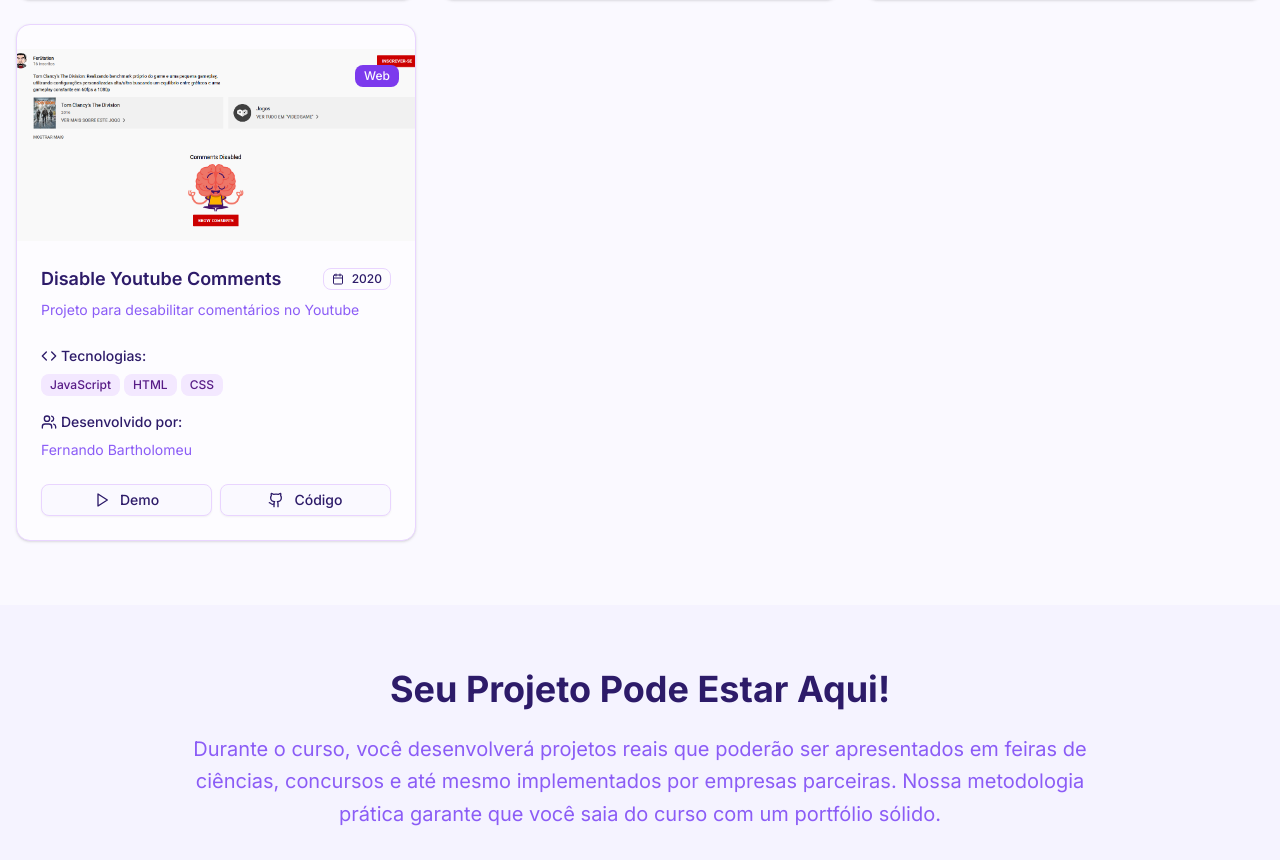
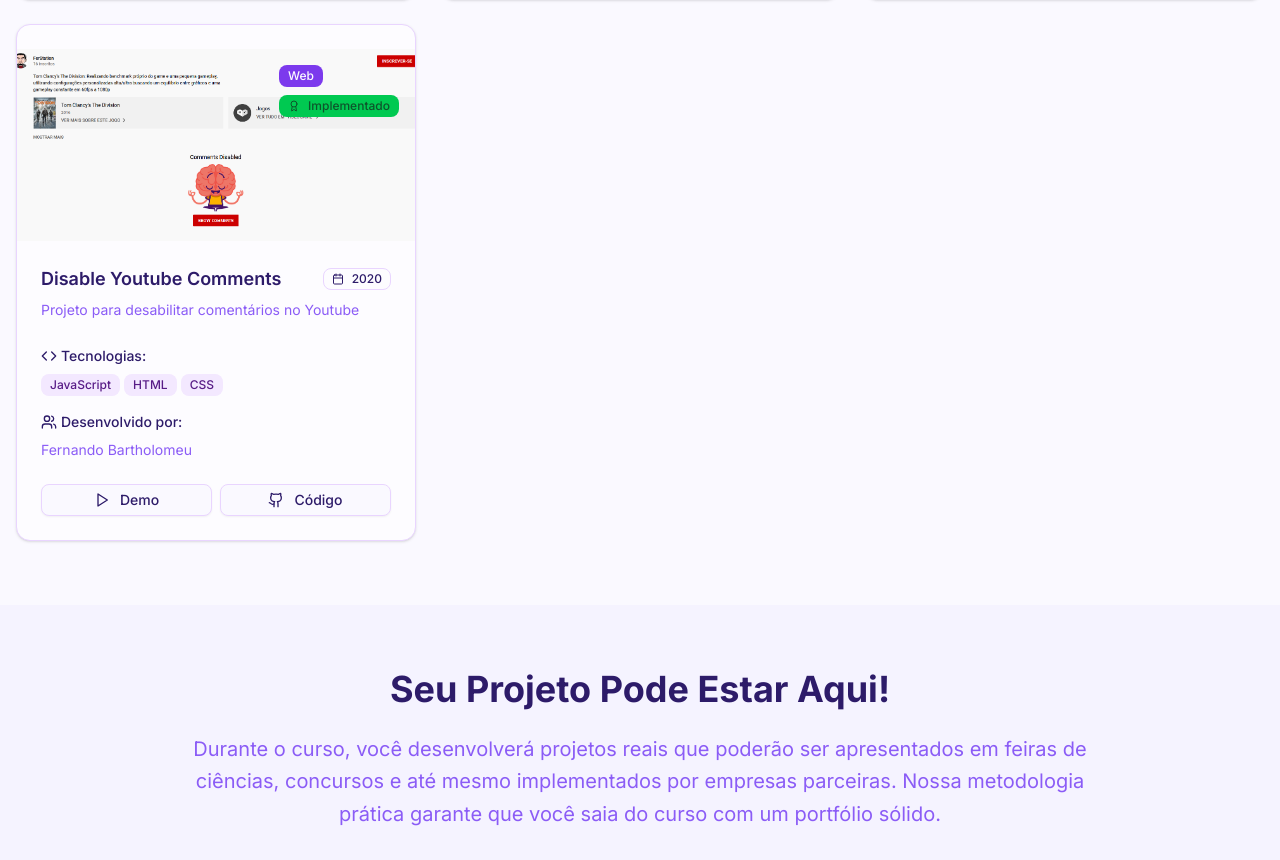
Before and after one commit to victimnn/ds.etec, a Next.js app: page /projetos in a window 1280 px wide. Shown: the part 1990-2850 px from the top of the page. Built offline with nearby package versions, Linux system fonts and the light colour scheme.

Commit message:
Update page.tsx

```diff
--- a/app/projetos/page.tsx
+++ b/app/projetos/page.tsx
@@ -58,6 +58,7 @@
       ano: "2020",
       categoria: "Web",
       destaque: false,
+      implementado: true,
       demo: "https://chrome.google.com/webstore/detail/disable-youtube-comments/iogfdkjhecolapobdolaollphpmjojck",
       github: "https://github.com/FerStation/disable-youtube-comments"
     }
```
